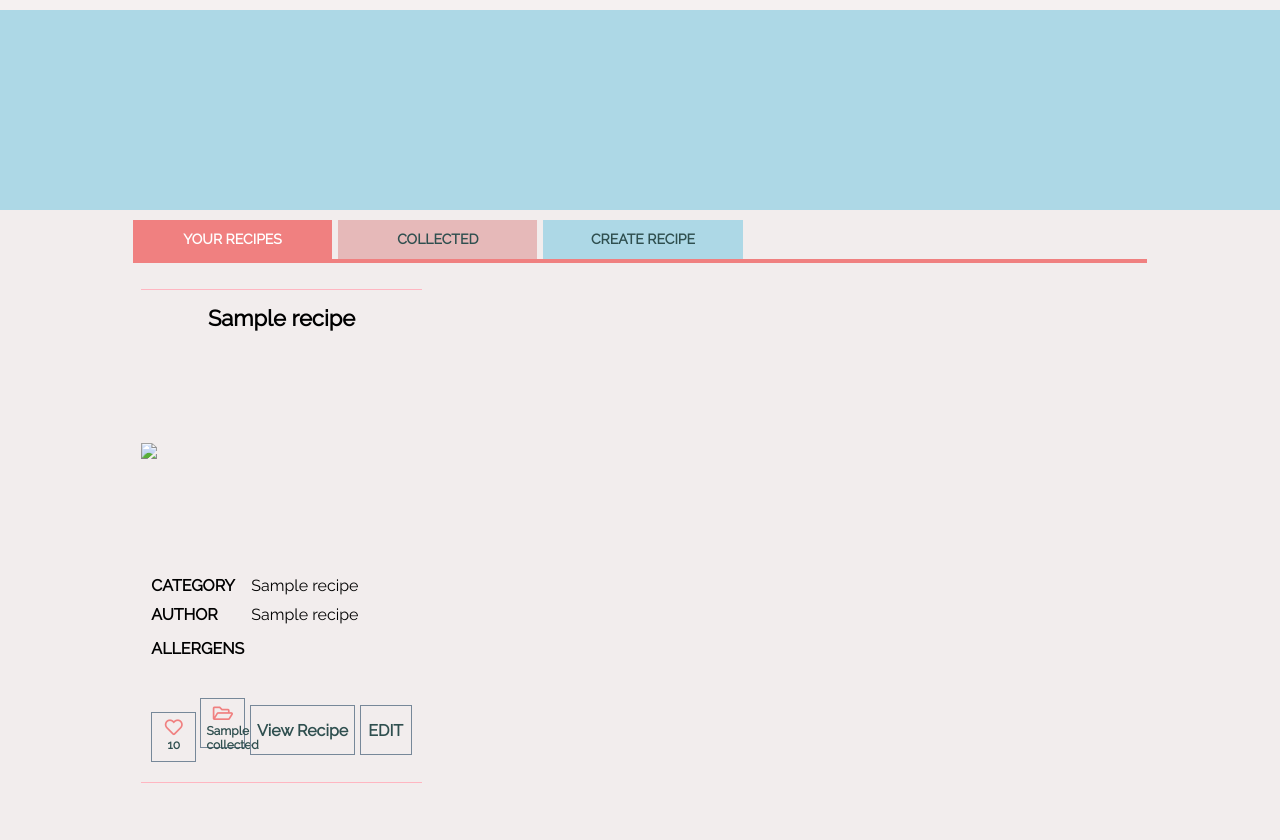
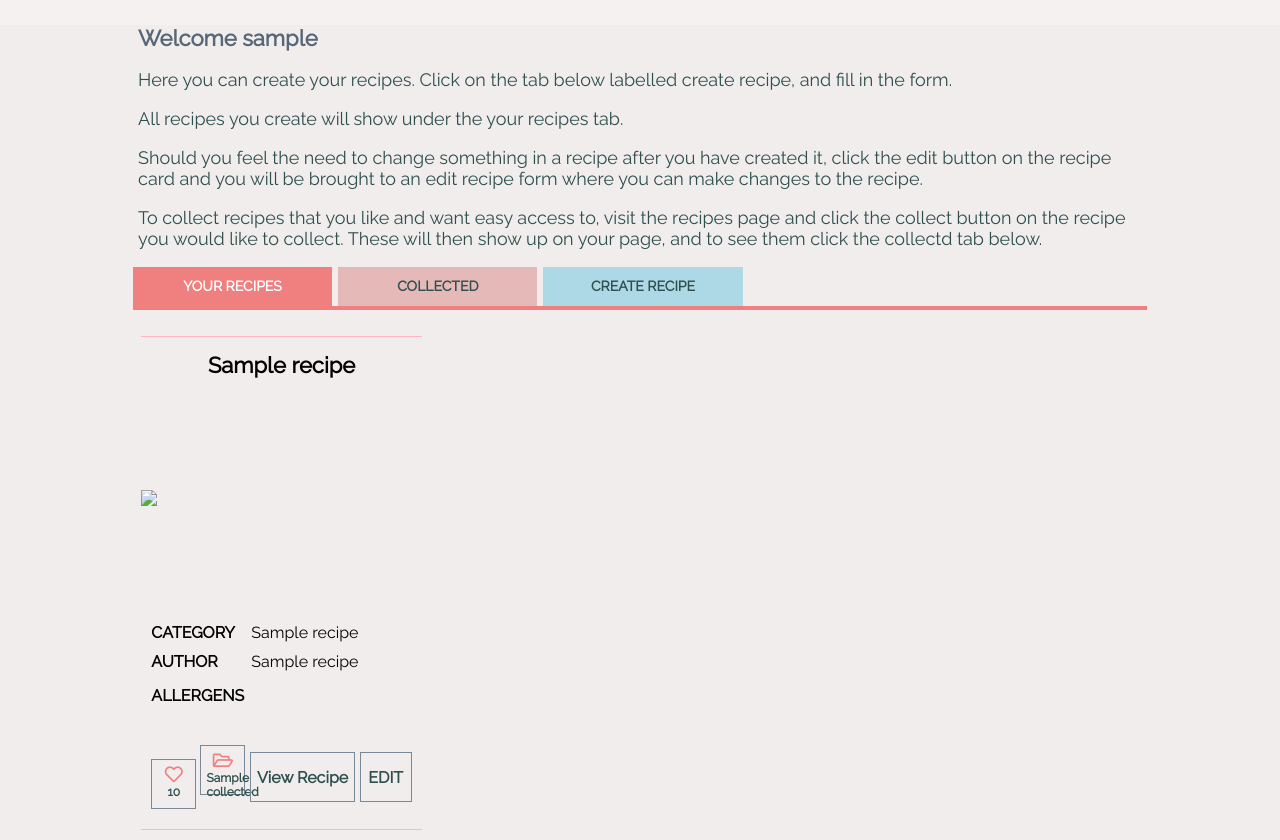
Before and after one commit to JohnL3/milestone-project-four, a Flask app: template templates/user.html in a window 1280 px wide. Shown: the part 85-925 px from the top of the page. Before the commit the page ends 868 px from the top, so only its background shows below. Run offline with Flask 2, Linux system fonts and the light colour scheme; the template is opened without the code that fills it: most values are stand-ins (such as "Sample title", 1, 10 or a date in 2020); parts of the project's set-up code (start-up, migrations or seed data) failed here and were passed over; some libraries are stand-ins or nearby versions.

Commit message:
added to the welcome section on users page

```diff
--- a/static/css/styles.css
+++ b/static/css/styles.css
@@ -746,10 +746,23 @@ i {
 }
 
 /********************************* User Page******************************************/
-.welcome-user {
-  height: 200px;
-  background: lightblue;
+
+.welcome-user p {
+  font-size: 18px;
+  color: darkslategray;
 }
+
+section {
+  box-sizing: border-box;
+  padding: 0 10px;
+}
+
+.welcome-user h1 {
+  margin-top: 0;
+  font-size: 22px;
+  color: #576777;
+}
+
 form.edit-page,
 form.user-page {
   display: none;
@@ -1230,7 +1243,12 @@ form {
  }
  /******************** User page ************************/
  .welcome-user {
-   margin-top: 95px;
+   margin-top: 110px;
+ }
+
+ section {
+   max-width: 80%;
+   margin: auto;
  }
 
  .user-inner-menu {
--- a/templates/user.html
+++ b/templates/user.html
@@ -18,7 +18,13 @@
   {% block content %}
 
    <div class='welcome-user'>
-
+       <section>
+         <p><h1>Welcome {{ username }}</h1></p>
+         <p>Here you can create your recipes. Click on the tab below labelled create recipe, and fill in the form.</p>
+         <p>All recipes you create will show under the your recipes tab.</p>
+         <p>Should you feel the need to change something in a recipe after you have created it, click the edit button on the recipe card and you will be brought to an edit recipe form where you can make changes to the recipe.</p>
+         <p>To collect recipes that you like and want easy access to, visit the recipes page and click the collect button on the recipe you would like to collect. These will then show up on your page, and to see them click the collectd tab below.</p>
+       </section>
    </div>
    <!-- User Tabbed Section -->
    <div class='user-inner-menu'>
```
